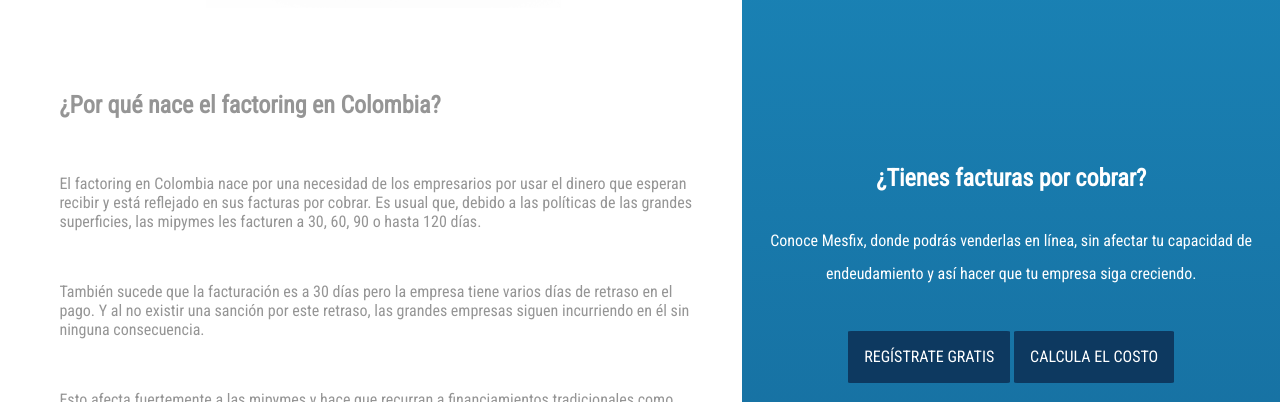
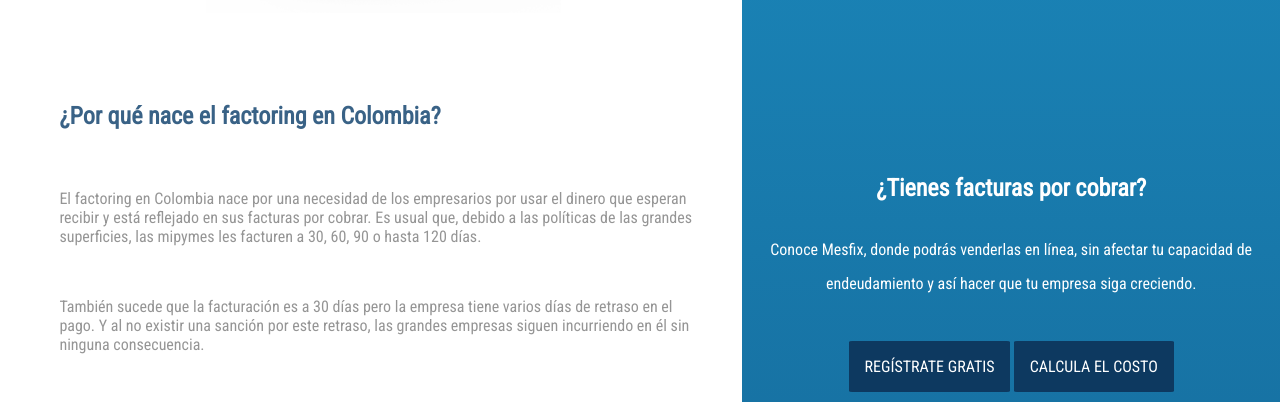
Before and after one commit to osujhoanny/mesfix, a plain HTML site: page index.html in a window 1280 px wide. Shown: the part 806-1208 px from the top of the page. Drawn offline with Linux system fonts and the light colour scheme.

Commit message:
Reparación de Javascript

```diff
--- a/css/style.css
+++ b/css/style.css
@@ -196,6 +196,11 @@ footer{
 	font-size: 2em;
 }
 
+.subtitle{
+	color: #396286;
+	line-height: 1.5;
+}
+
 .year{
 font-size: small;
 color: #1A84B7;
@@ -217,6 +222,8 @@ aside{
  text-align: center;
  line-height: 2.1;
  margin-top: 10%;
+ padding: 0 1% 0 1%;
+
 }
 
 a{
--- a/index.html
+++ b/index.html
@@ -147,28 +147,25 @@
 
 function cambioMediaQuery(mql) {
 
-var ancho = (document.body.clientWidth);
-if (ancho>=1042){
+var element = document.getElementById("gadget");
+	window.onscroll = move;
 	function move() {
-  var element = document.getElementById("gadget");
+	if (mql.matches){
 	  var desiredPosition = 600;
-
 	 if (window.pageYOffset > desiredPosition) {
 	    element.style.cssText += "position: fixed; top: auto; bottom: 30%; right: auto; left: auto;";
 	  }else {
 	    element.style.cssText += "position: relative; top: auto; bottom: 40%; right: auto; left: auto;";
 	  }
+	}else{
+		element.style.cssText = "position: relative; top: 5px; bottom: 40%; right: auto; left: auto;";
 	}
 	window.onscroll = move;
-mql.addListener(cambioMediaQuery);
-}else{
-  	var element = document.getElementById("gadget");
-  	element.removeEventListener("gadget");
-	element.style.cssText = "position: relative; top: 15px; bottom: 40%; right: auto; left: auto;";
 	}
 }
 
-var mql = window.matchMedia("screen and (min-width: 1000px)");
+var mql = window.matchMedia("screen and (min-width: 1042px)");
 cambioMediaQuery(mql);
 mql.addListener(cambioMediaQuery);
+
 </script>
```
Lines whose indentation alone changed are shown as unchanged.
